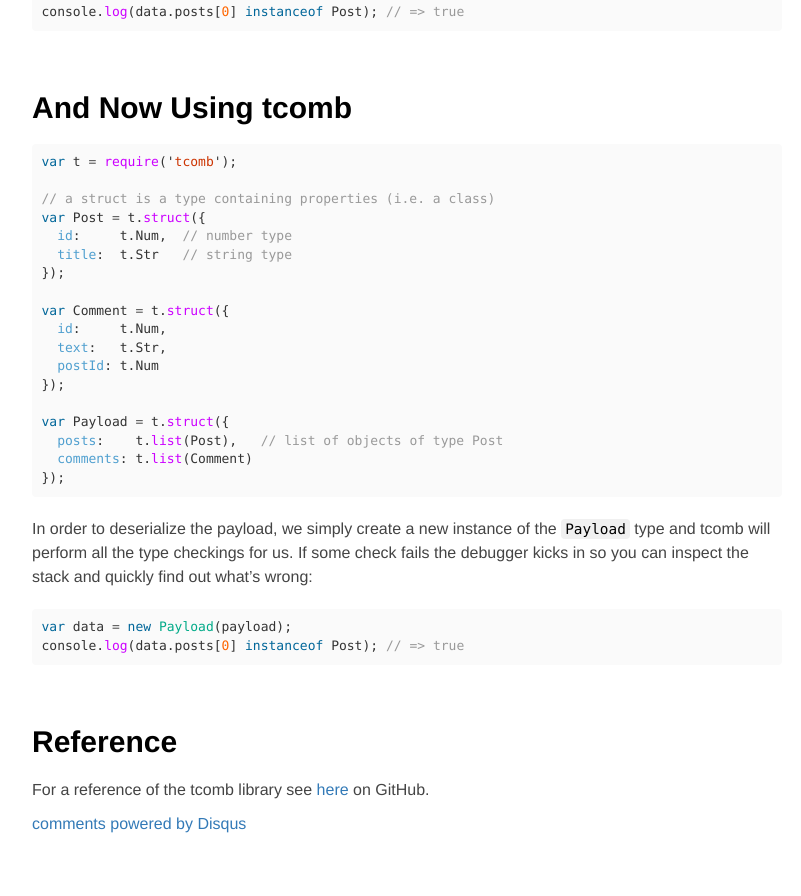
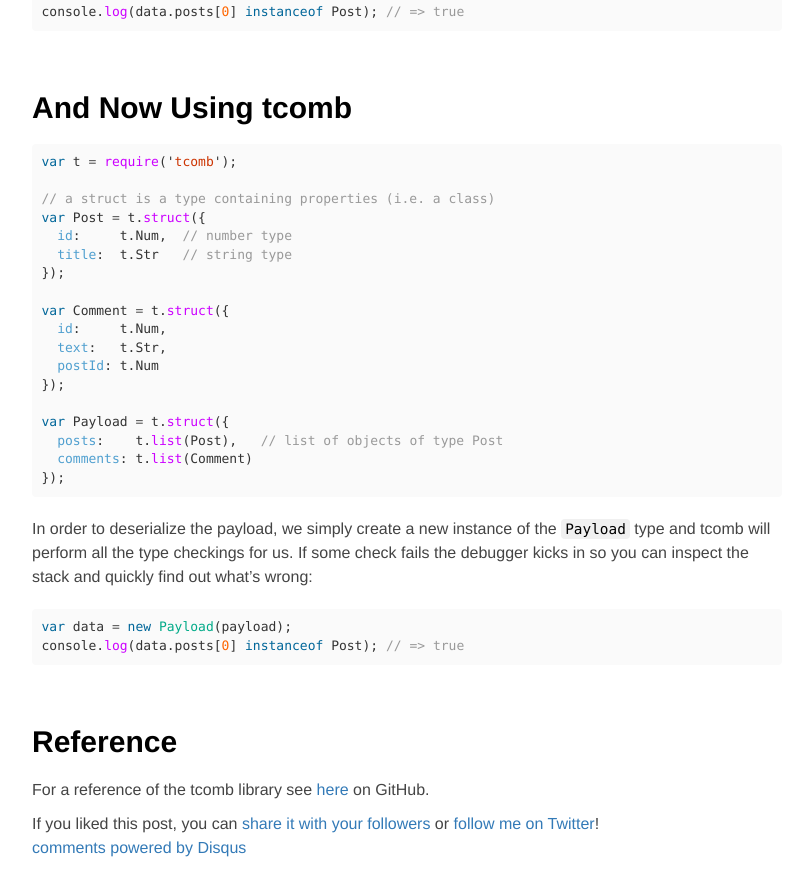
Before and after one commit to gcanti/gcanti.github.io, a Jekyll site: the page built from _posts/2014-09-12-json-deserialization-into-an-object-model.md, in a window 1280 px wide and 900 px high, scrolled down 2098 px. Shown: the top 896 px of the window, without its empty margins (233-1034 px from the left). Built offline with Jekyll 4.4.1, drawn with Linux system fonts in a browser that asks for light colours; nearby versions of some CDN libraries; Markdown is read by kramdown in place of the engine named in the settings; comment, search, counter and statistics services are not loaded.

Commit message:
added Twitter

```diff
--- /dev/null
+++ b/_includes/twitter.html
@@ -0,0 +1,7 @@
+If you liked this post, you can
+<a href="https://twitter.com/intent/tweet?url=http://gcanti.github.io{{ page.url }}&text={{ page.title }}&via=GiulioCanti"
+   target="_blank">
+  share it with your followers</a>
+or
+<a href="https://twitter.com/GiulioCanti">
+  follow me on Twitter</a>!
--- a/_layouts/post.html
+++ b/_layouts/post.html
@@ -23,6 +23,7 @@
                     <h1 class="title">{{ page.title }}</h1>
                     <p class="text-muted">Written by {{ site.author.name }} on {{ page.date | date_to_string }}</p>
                     {{ content }}
+                    {% include twitter.html %}
                     <!--  comments -->
                     {% if site.env != 'development' %}
                         {% include comments.html %}
```
